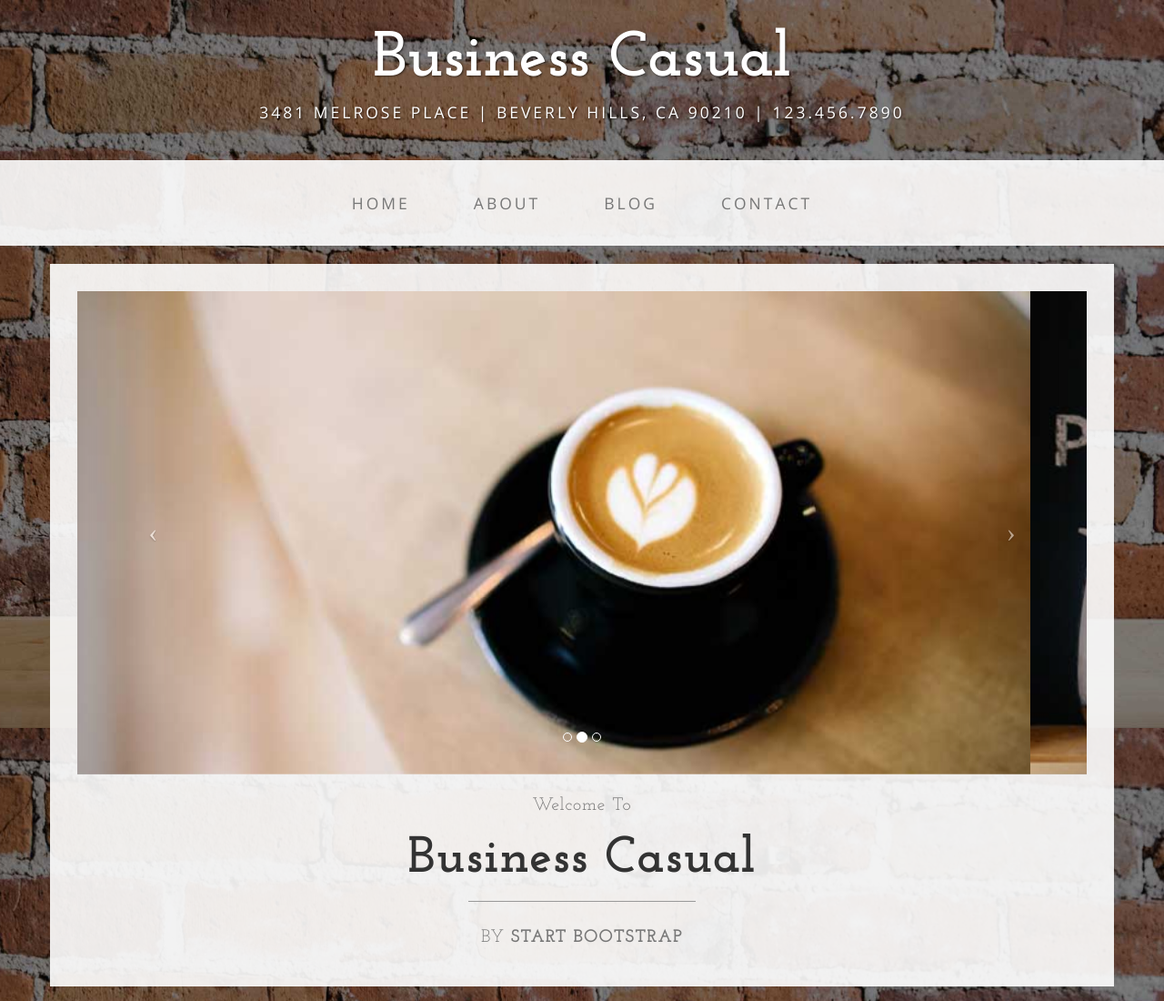
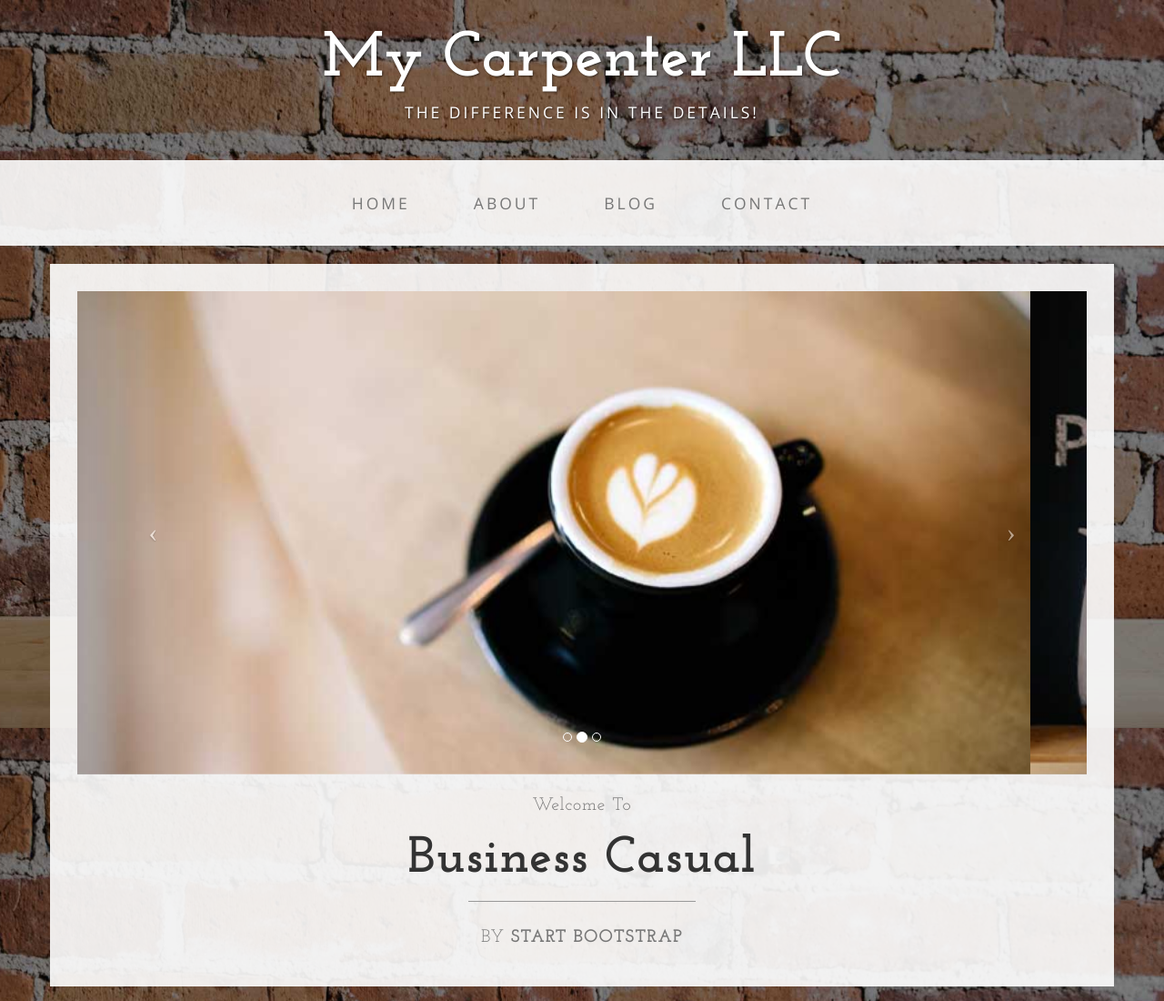
Before and after one commit to mycarpenterllc/mycarpenterllc.github.io, a plain HTML site: page index.html in a window 1280 px wide. Shown: the top 1100 px of the page at 91% size. Drawn offline with nearby package versions, Linux system fonts and the light colour scheme.

Commit message:
changed index page

```diff
--- a/index.html
+++ b/index.html
@@ -32,8 +32,8 @@
 
 <body>
 
-    <div class="brand">Business Casual</div>
-    <div class="address-bar">3481 Melrose Place | Beverly Hills, CA 90210 | 123.456.7890</div>
+    <div class="brand">My Carpenter LLC</div>
+    <div class="address-bar">The difference is in the details!</div>
 
     <!-- Navigation -->
     <nav class="navbar navbar-default" role="navigation">
@@ -47,7 +47,7 @@
                     <span class="icon-bar"></span>
                 </button>
                 <!-- navbar-brand is hidden on larger screens, but visible when the menu is collapsed -->
-                <a class="navbar-brand" href="index.html">Business Casual</a>
+                <a class="navbar-brand" href="index.html">My Carpenter LLC</a>
             </div>
             <!-- Collect the nav links, forms, and other content for toggling -->
             <div class="collapse navbar-collapse" id="bs-example-navbar-collapse-1">
```
